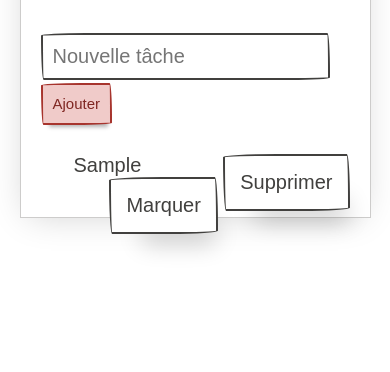
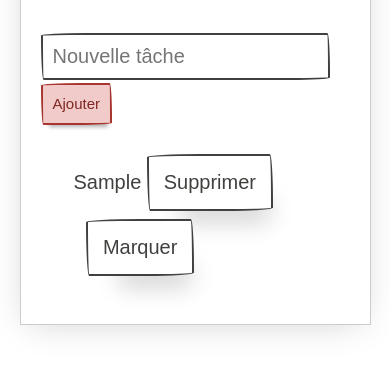
Before and after one commit to Kevdevv/TO-DO-list, a plain HTML site: page index.html in a window 390 px wide. Both pictures are taken after typing "Sample" into the empty fields and a click on the button "Ajouter". Shown: the part 394-766 px from the top of the page. Drawn offline with nearby package versions, Linux system fonts and the light colour scheme; a web font is replaced by a local one.

Commit message:
ajout media querie

```diff
--- a/style.css
+++ b/style.css
@@ -26,11 +26,13 @@ ul li::before {
     content: none;
 }
 
-/*
-button:focus,
-.paper-btn:focus,
-[type='button']:focus {
-    border: 6px solid red;
-    content: "bonjour";
+@media screen and (max-width : 600px) {
+
+    button {
+        float: none;
+    }
+
+    li {
+        clear: none;
+    }
 }
-*/
```
